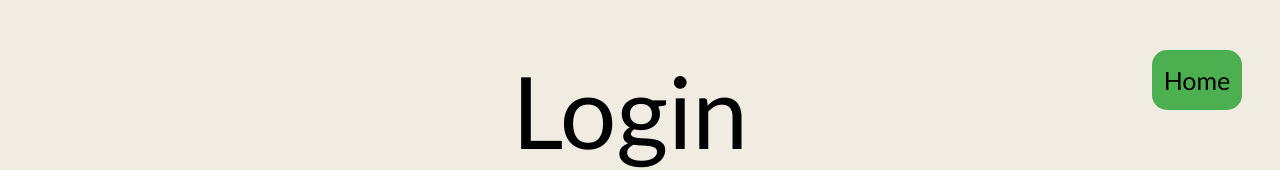
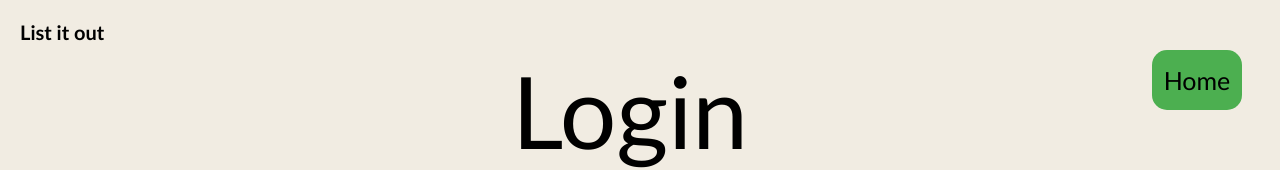
Before and after one commit to fatimaahmed14/task-app-client, a React (Create React App) app in the folder task-app/: page /login in a window 1280 px wide. Shown: the top 170 px of the page. Built offline with nearby package versions, Linux system fonts and the light colour scheme.

Commit message:
app watermark added

```diff
--- a/task-app/src/pages/AddTaskForm.js
+++ b/task-app/src/pages/AddTaskForm.js
@@ -48,6 +48,7 @@ function AddTaskForm() {
   return (
     <>
       <nav>
+        <div className="watermark">List it out </div>
         <div className="sign-out-button">
           <Link to="/">Sign Out</Link>
         </div>
--- a/task-app/src/pages/Dashboard.js
+++ b/task-app/src/pages/Dashboard.js
@@ -50,6 +50,7 @@ function Dashboard() {
   return (
     <div className="dashboard-page">
       <nav>
+        <div className="watermark">List it out </div>
         <div className="sign-out-button">
           <Link to="/">Sign Out</Link>
         </div>
--- a/task-app/src/pages/Login.js
+++ b/task-app/src/pages/Login.js
@@ -36,6 +36,7 @@ function Login() {
 
   return (
     <>
+      <div className="watermark">List it out </div>
       <div className="home-button">
         <Link to="/">Home</Link>
       </div>
--- a/task-app/src/pages/Signup.js
+++ b/task-app/src/pages/Signup.js
@@ -40,6 +40,7 @@ function Signup() {
 
   return (
     <>
+      <div className="watermark">List it out </div>
       <div className="home-button">
         <Link to="/">Home</Link>
       </div>
--- a/task-app/src/pages/TaskPage.js
+++ b/task-app/src/pages/TaskPage.js
@@ -63,6 +63,7 @@ function TaskPage() {
   return (
     <div className="task-container">
       <nav>
+        <div className="watermark">List it out </div>
         <div className="sign-out-button">
           <Link to="/">Sign Out</Link>
         </div>
--- a/task-app/src/style/App.css
+++ b/task-app/src/style/App.css
@@ -42,7 +42,7 @@ nav .login:hover,
 }
 
 .add-task-button:hover {
-  background-color: #3cb371;
+  background-color: #83d686;
 }
 
 .title,
@@ -64,7 +64,8 @@ nav .login:hover,
 .add-task-form,
 .delete-button,
 .complete-button,
-.error {
+.error,
+.watermark {
   font-family: "Trebuchet MS", "Lucida Sans Unicode", "Lucida Grande",
     "Lucida Sans", Arial, sans-serif;
 }
@@ -161,17 +162,16 @@ nav .login:hover,
   font-weight: bolder;
 }
 
+.task.complete {
+  background-color: rgba(35, 209, 35, 0.342);
+}
+
 /* pie charts */
 
 .pie-chart {
   position: relative;
   width: 400px;
   height: 400px;
-}
-
-/* task page  */
-.task.complete {
-  background-color: rgba(35, 209, 35, 0.342);
 }
 
 /* form  */
@@ -275,6 +275,15 @@ button[type="submit"]:hover {
   margin: 0;
   padding: 0;
 }
+.watermark {
+  left: 0;
+  position: absolute;
+  top: 0;
+  padding: 10px;
+  margin: 10px;
+  font-size: 20px;
+  font-weight: bold;
+}
 
 .welcome {
   margin-top: 80px;
```
